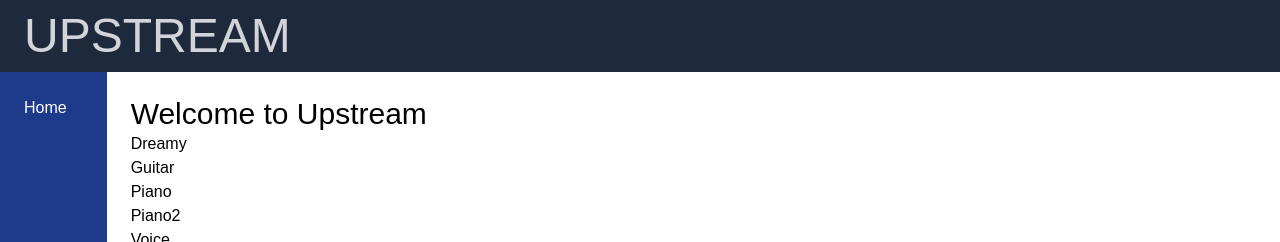
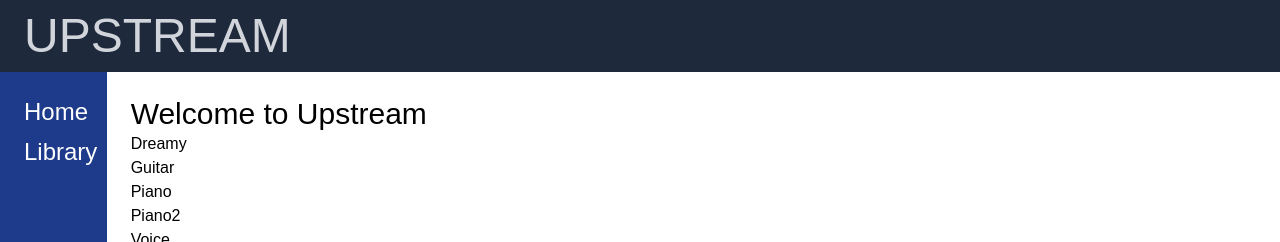
Before and after one commit to rafzoio/upstream, a React (Create React App) app: page / in a window 1280 px wide. Shown: the top 242 px of the page. Built offline with nearby package versions, Linux system fonts and the light colour scheme.

Commit message:
Added library link

```diff
--- a/src/components/Sidebar.jsx
+++ b/src/components/Sidebar.jsx
@@ -4,9 +4,12 @@ import { Link } from "react-router-dom";
 const Sidebar = () => {
   return (
     <div>
-      <div className="flex flex-col gap-2 p-6">
+      <div className="flex flex-col gap-2 p-6 text-2xl">
         <Link to="/">
-          <h2 className="text-white font-karla">Home</h2>
+          <h2>Home</h2>
+        </Link>
+        <Link to="/library">
+          <h2>Library</h2>
         </Link>
       </div>
     </div>
```
